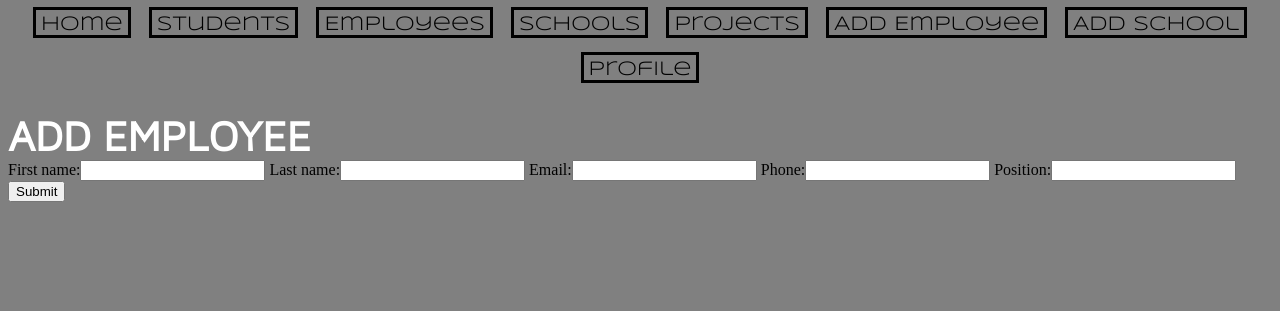
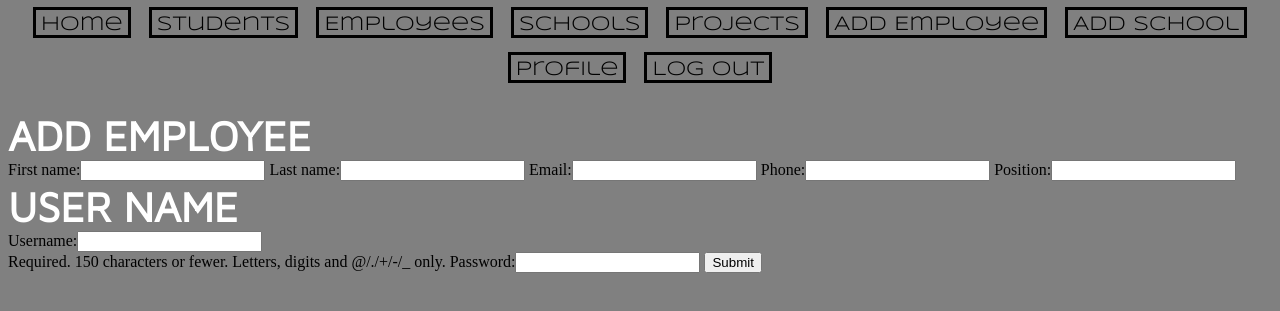
Before and after one commit to MetaCapstoneTeam/capstoneTracker, a Django app: a page that uses c1_capstonetracker/frontend/templates/base.html in a window 1280 px wide. Shown: the part 97-408 px from the top of the page. Run offline with Django 3.2, Linux system fonts and the light colour scheme.

Commit message:
Working with adding employees as users

```diff
--- a/c1_capstonetracker/frontend/templates/base.html
+++ b/c1_capstonetracker/frontend/templates/base.html
@@ -17,9 +17,9 @@
             <img src = "{% static 'img/capitalone-logo-white-small.png' %}">
         </div>
         <div id='user_info'>
-
 		  <img src='{% static 'img/filler_pic.png' %}'>Hello {{ user.username }}
 	   </div>
+
     </div>
 
 	<div id = 'navigation_menu'>
@@ -47,6 +47,9 @@
         <div id = 'menu_item'>
             <a href="{% url "user_profile" %}"> Profile</a>
         </div>
+        <div id = 'menu_item'>
+            <a href="{% url "logout_user" %}"> Log Out</a>
+        </div>
 	</div>
 
 	<div id='content'>
--- a/c1_capstonetracker/projectTracker/forms.py
+++ b/c1_capstonetracker/projectTracker/forms.py
@@ -1,3 +1,4 @@
+from django.contrib.auth.models import User
 from django.forms import ModelForm
 
 from .models import *
@@ -31,6 +32,14 @@ class EmployeeForm(ModelForm):
         model = Employee
         fields = ['first_name', 'last_name', 'email', 'phone', 'position']
 
+class UserForm(ModelForm):
+
+    """User Form class."""
+
+    class Meta:
+        model = User
+        fields = ['username', 'password' ]
+
 
 class SchoolForm(ModelForm):
 
--- a/c1_capstonetracker/projectTracker/templates/add_employee.html
+++ b/c1_capstonetracker/projectTracker/templates/add_employee.html
@@ -5,6 +5,8 @@
 <form method="post">
 {% csrf_token %}
 {{ form }}
+<h1> User Name </h1>
+{{ userForm }}
 <input type="submit" value="Submit"/>
 </form>
 
--- a/c1_capstonetracker/projectTracker/templates/user_profile.html
+++ b/c1_capstonetracker/projectTracker/templates/user_profile.html
@@ -3,12 +3,11 @@
 {% load tz %}
 {% block content %}
 
-{% for user in users %}
 
-<h1>{{ user }}</h1>
+<h1>{{ user.first_name }} {{ user.last_name }}</h1>
+
 <h2>{{ user.email }} </h2>
 
-{% endfor %}
 
 
 {% endblock %}
--- a/c1_capstonetracker/projectTracker/urls.py
+++ b/c1_capstonetracker/projectTracker/urls.py
@@ -12,5 +12,5 @@ urlpatterns = [
     url(r'^profile/[0-9]+/', user_profile, name='user_profile'),
     url(r'^addSchool/$', add_school, name='add_school'),
     url(r'^addemployee/$', add_employee, name='add_employee'),
-
+    url(r'^$', logout_user, name='logout_user'),
 ]
--- a/c1_capstonetracker/projectTracker/views.py
+++ b/c1_capstonetracker/projectTracker/views.py
@@ -1,9 +1,10 @@
-from django.contrib.auth import authenticate, login
+from django.contrib.auth import authenticate, login, logout
 from django.contrib.auth.models import User
 from django.shortcuts import redirect, render
 
-from .forms import EmployeeForm, SchoolForm
+from .forms import EmployeeForm, SchoolForm, UserForm
 from .models import Employee, Project, School, Student
+
 
 
 def home_page(request):
@@ -67,45 +68,53 @@ def add_employee(request):
     context = {}
     if request.method == 'POST':
         form = EmployeeForm(request.POST)
+        userform = UserForm(request.POST)
         if form.is_valid():
+            new_user = User.objects.create_user(request.POST['username'],request.POST['email'],request.POST['password'])
+            new_user.save()
             form.save()
-            return render(request, 'user_profile.html', context)
+            return render(request, 'home_page.html', context)
         else:
             context['form'] = form
+            context['userForm'] = userform
     else:
         context['form'] = EmployeeForm()
+        context['userForm'] = UserForm()
     return render(request, 'add_employee.html', context)
 
 
 def login_user(request):
     """Check the credential of the user logging in."""
     username = password = ''
-    state = "Log In"
+    state = ""
     context = {}
     if request.POST:
         username = request.POST.get('username')
         password = request.POST.get('password')
+        login_type = request.POST.get('login_t')
+        print(login_type)
         user = authenticate(username=username, password=password)
         if user is not None:
             if user.is_active:
                 login(request, user)
-                state = ""
+                return redirect('home_page')
             else:
                 state = "Your account is not active, contact the admin. "
         else:
             state = "Your username and/or password were incorrect."
-
-    context["state"] = state
-    context["username"] = username
-    if state == "":
-        return redirect('home_page')
-    else:
         return render(request, 'index.html', context)
 
+
+def logout_user(request):
+    logout(request)
+    return render(request,'index.html')
 
 def user_profile(request):
     """Show the profile of a user."""
     context = {}
-    user = User.objects.all()
-    context['users'] = user
+    user = request.user
+    context['user'] = user
+    # if  Employee.objects.get(email=user.email) != doesnotexists:
+        # context['user'] = empl
+
     return render(request, 'user_profile.html', context)
```
Also changed, not shown: c1_capstonetracker/projectTracker/models.py (line endings or trailing spaces), 1 other file.
